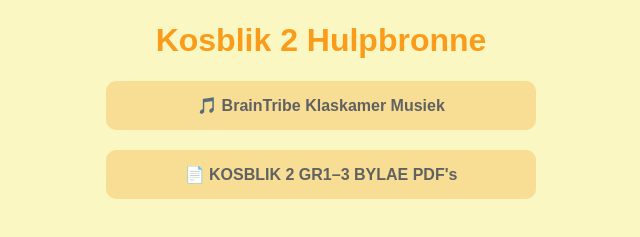
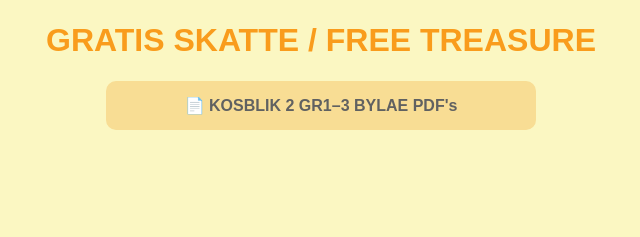
Before and after one commit to CorneliusBT/Website-GRATIS, a plain HTML site: page index.html in a window 1280 px wide. Shown: the part 351-588 px from the top of the page, without its empty margins (319-959 px from the left). Drawn offline with Linux system fonts and the light colour scheme.

Commit message:
Update index.html

```diff
--- a/index.html
+++ b/index.html
@@ -38,8 +38,8 @@
 </head>
 <body>
   <img src="logo.png" alt="BrainTribe Logo" class="logo">
-  <h1>Kosblik 2 Hulpbronne</h1>
-  <a class="link" href="https://www.braintribe.co.za/" target="_blank">🎵 BrainTribe Klaskamer Musiek</a>
-  <a class="link" href="https://drive.google.com/drive/folders/1GQcw3nUhJy8rwkpXjjDTMEoQvQKAZTLi?usp=sharing" target="_blank">📄 KOSBLIK 2 GR1–3 BYLAE PDF's</a>
+  <h1>GRATIS SKATTE / FREE TREASURE</h1>
+
+  <a class="link" href="https://drive.google.com/drive/folders/1iU69svcPYYPECunkSj8TJ8ewYSn2F0Ah?usp=sharing" target="_blank">📄 KOSBLIK 2 GR1–3 BYLAE PDF's</a>
 </body>
 </html>
```
